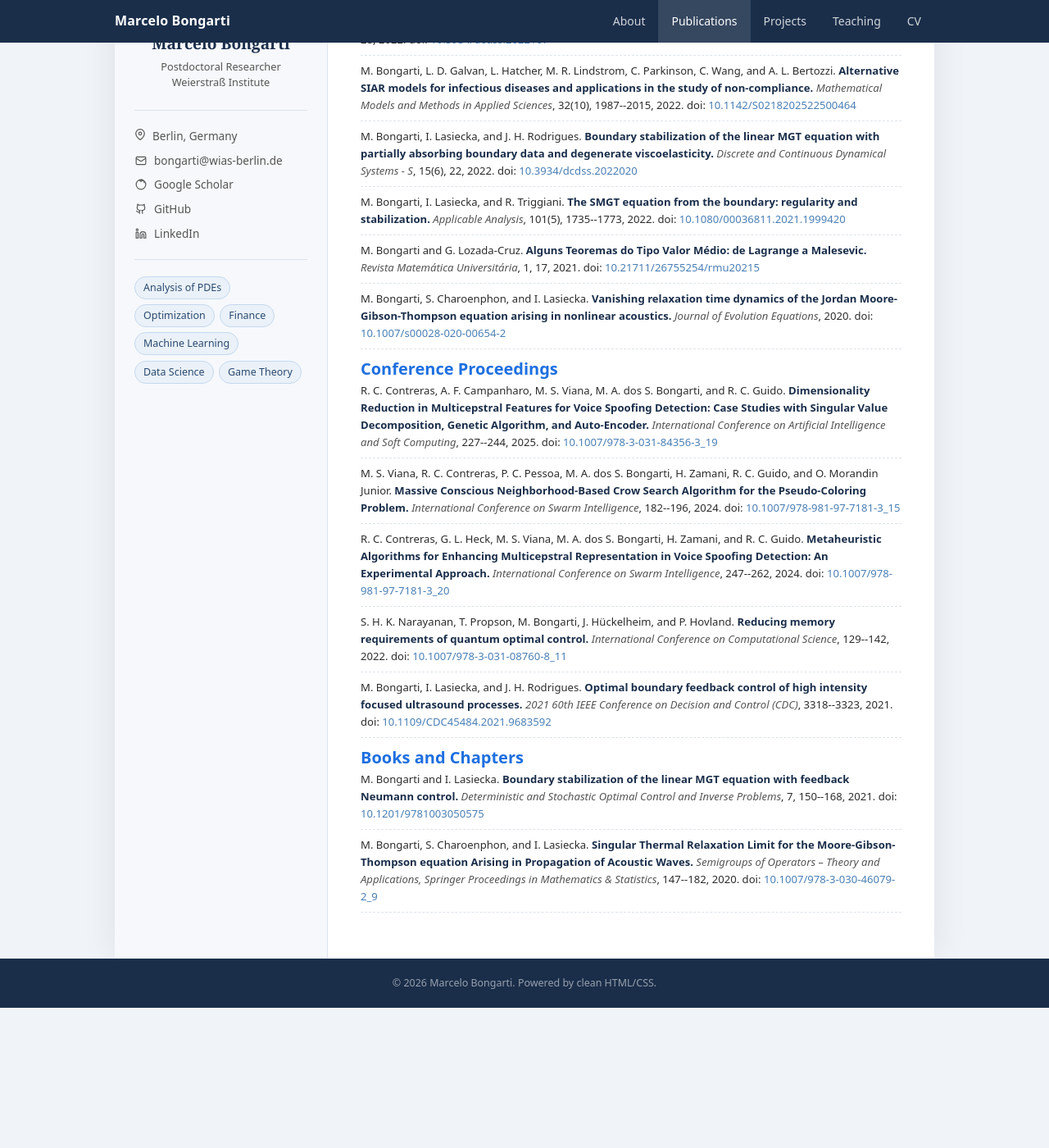
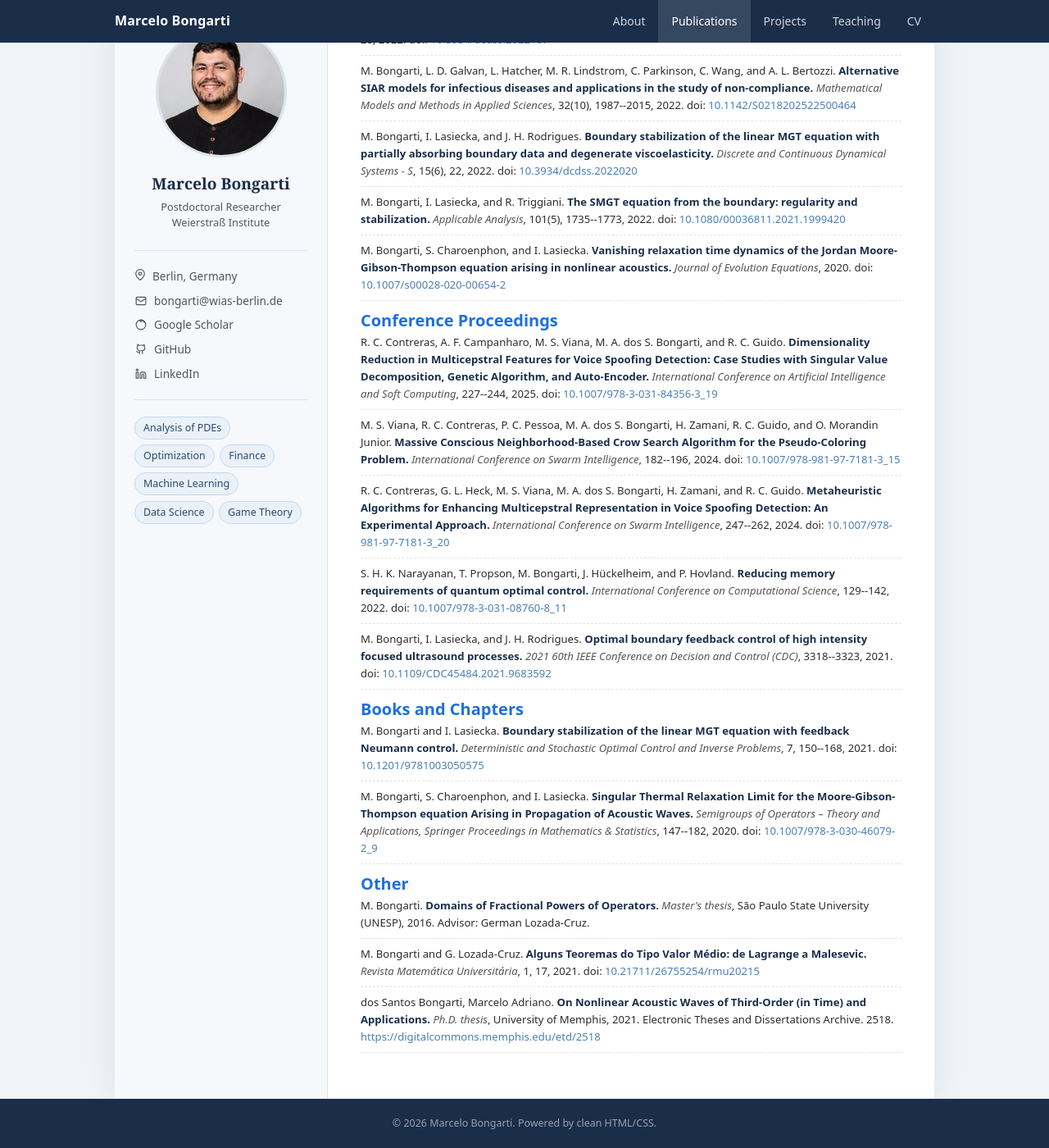
Before and after one commit to mbongarti/mbongarti.github.io, a Jekyll site: the page built from research.html, in a window 1280 px wide and 1400 px high, scrolled down 740 px. Shown: the whole window at 82% size. Built offline with Jekyll 4.4.1, drawn with Linux system fonts in a browser that asks for light colours; before the commit the page ends 1969 px from its top, so only the background shows below that.

Commit message:
Add Other section to Publications and link advisors' Scholar profiles
Move the Revista Matemática Universitária paper into a new "Other"
section alongside the Master's and PhD theses, and link Irena Lasiecka
and Roberto Triggiani's names on the About page to their Google
Scholar profiles.

Co-Authored-By: Claude Sonnet 5 <noreply@anthropic.com>

```diff
--- a/_layouts/default.html
+++ b/_layouts/default.html
@@ -151,6 +151,12 @@
   p { margin-bottom: 0.9rem; font-size: 0.95rem; color: var(--text); line-height: 1.75; }
   p:last-child { margin-bottom: 0; }
   strong { color: var(--navy); }
+  main p a {
+    color: var(--accent); text-decoration: none;
+    border-bottom: 1px solid transparent;
+    transition: border-color 0.15s;
+  }
+  main p a:hover { border-color: var(--accent); text-decoration: underline; }
 
   /* Inline content figures */
   .content-figure { margin: 1.5rem 0; text-align: center; }
--- a/index.html
+++ b/index.html
@@ -17,7 +17,7 @@ title: About
     can apply rigorous statistical and computational methods to real-world problems.
   </p>
   <p>
-    Before my current position, I was a PhD student at <strong>the University of Memphis</strong>, working under <strong>Irena Lasiecka</strong> and <strong>Roberto Triggiani</strong>, where I worked on singular perturbation problems and boundary stabilization of nonlinear acoustic waves
+    Before my current position, I was a PhD student at <strong>the University of Memphis</strong>, working under <strong><a href="https://scholar.google.com/citations?user=vVXOLGIAAAAJ&hl=en" target="_blank" rel="noopener">Irena Lasiecka</a></strong> and <strong><a href="https://scholar.google.com/citations?user=oTwJYvoAAAAJ&hl=en" target="_blank" rel="noopener">Roberto Triggiani</a></strong>, where I worked on singular perturbation problems and boundary stabilization of nonlinear acoustic waves
     and applications in high intensity focused ultrasound procedures. My doctoral research provided me with a strong foundation in the analysis, stabilization and control of hyperbolic PDEs, which I continue to build upon in my postdoctoral work.
   </p>
 
--- a/research.html
+++ b/research.html
@@ -89,14 +89,6 @@ title: Publications
   </div>
 </div>
 
-<div id="year-2021" style="display: flex; gap: 1.5rem; align-items: flex-start; margin-bottom: 0.5rem; border-bottom: 1px dashed var(--border); padding-bottom: 0.5rem;">
-  <div style="flex: 1;">
-    M. Bongarti and G. Lozada-Cruz.
-    <span style="font-weight: bold; color: var(--navy);">Alguns Teoremas do Tipo Valor Médio: de Lagrange a Malesevic.</span>
-    <span style="font-style: italic; color: var(--text-muted);">Revista Matemática Universitária</span>, 1, 17, 2021. doi: <a href="https://doi.org/10.21711/26755254/rmu20215" target="_blank" rel="noopener" style="color: var(--accent); text-decoration: none;">10.21711/26755254/rmu20215</a>
-  </div>
-</div>
-
 <div id="year-2020" style="display: flex; gap: 1.5rem; align-items: flex-start; margin-bottom: 0.5rem; border-bottom: 1px dashed var(--border); padding-bottom: 0.5rem;">
   <div style="flex: 1;">
     M. Bongarti, S. Charoenphon, and I. Lasiecka.
@@ -164,3 +156,29 @@ title: Publications
     <span style="font-style: italic; color: var(--text-muted);">Semigroups of Operators – Theory and Applications, Springer Proceedings in Mathematics & Statistics</span>, 147--182, 2020. doi: <a href="https://doi.org/10.1007/978-3-030-46079-2_9" target="_blank" rel="noopener" style="color: var(--accent); text-decoration: none;">10.1007/978-3-030-46079-2_9</a>
   </div>
 </div>
+
+<h2 class="pub-heading" id="other">Other</h2>
+
+<div style="display: flex; gap: 1.5rem; align-items: flex-start; margin-bottom: 0.5rem; border-bottom: 1px dashed var(--border); padding-bottom: 0.5rem;">
+  <div style="flex: 1;">
+    M. Bongarti.
+    <span style="font-weight: bold; color: var(--navy);">Domains of Fractional Powers of Operators.</span>
+    <span style="font-style: italic; color: var(--text-muted);">Master's thesis</span>, São Paulo State University (UNESP), 2016. Advisor: German Lozada-Cruz.
+  </div>
+</div>
+
+<div style="display: flex; gap: 1.5rem; align-items: flex-start; margin-bottom: 0.5rem; border-bottom: 1px dashed var(--border); padding-bottom: 0.5rem;">
+  <div style="flex: 1;">
+    M. Bongarti and G. Lozada-Cruz.
+    <span style="font-weight: bold; color: var(--navy);">Alguns Teoremas do Tipo Valor Médio: de Lagrange a Malesevic.</span>
+    <span style="font-style: italic; color: var(--text-muted);">Revista Matemática Universitária</span>, 1, 17, 2021. doi: <a href="https://doi.org/10.21711/26755254/rmu20215" target="_blank" rel="noopener" style="color: var(--accent); text-decoration: none;">10.21711/26755254/rmu20215</a>
+  </div>
+</div>
+
+<div style="display: flex; gap: 1.5rem; align-items: flex-start; margin-bottom: 0.5rem; border-bottom: 1px dashed var(--border); padding-bottom: 0.5rem;">
+  <div style="flex: 1;">
+    dos Santos Bongarti, Marcelo Adriano.
+    <span style="font-weight: bold; color: var(--navy);">On Nonlinear Acoustic Waves of Third-Order (in Time) and Applications.</span>
+    <span style="font-style: italic; color: var(--text-muted);">Ph.D. thesis</span>, University of Memphis, 2021. Electronic Theses and Dissertations Archive. 2518. <a href="https://digitalcommons.memphis.edu/etd/2518" target="_blank" rel="noopener" style="color: var(--accent); text-decoration: none;">https://digitalcommons.memphis.edu/etd/2518</a>
+  </div>
+</div>
```
